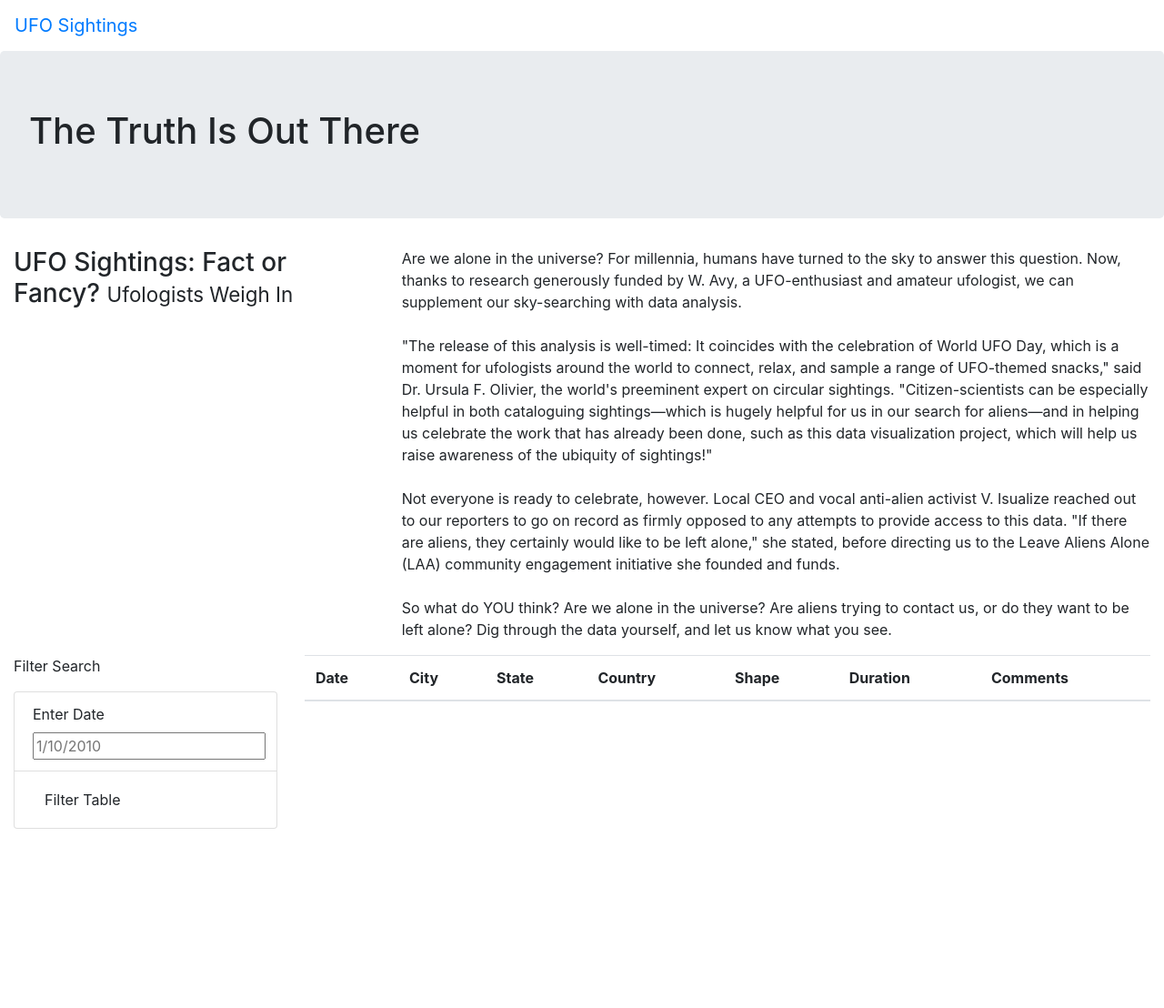
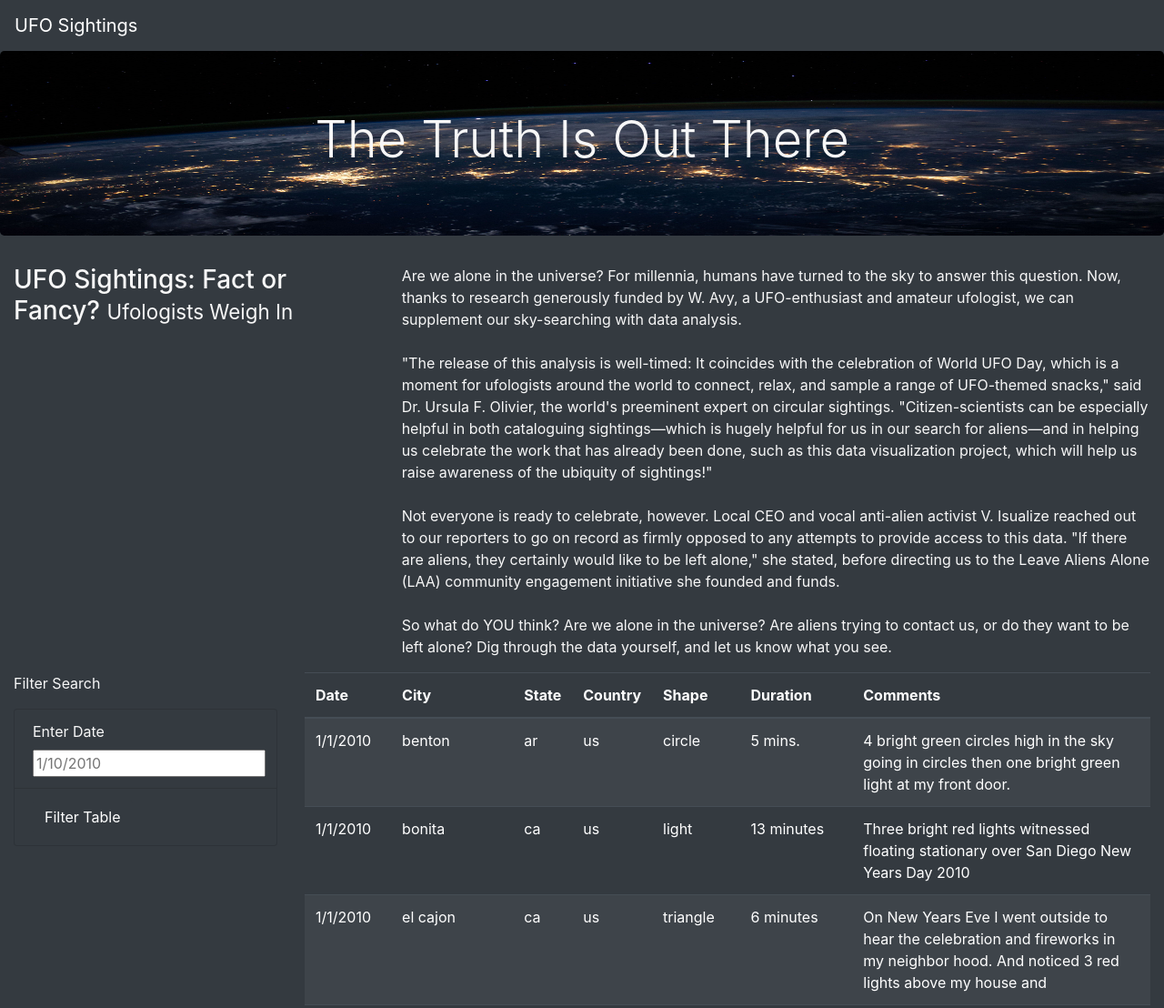
Before and after one commit to tylersojka/UFO_sightings, a plain HTML site: page index.html in a window 1280 px wide. Shown: the top 1108 px of the page at 91% size. Before the commit the page ends 911 px from the top, so only its background shows below. Drawn offline with nearby package versions, Linux system fonts and the light colour scheme.

Commit message:
finished the styling with style.css and html

```diff
--- a/index.html
+++ b/index.html
@@ -11,14 +11,14 @@
         />
     <link rel="stylesheet" href="static/css/style.css">
 </head>
-<body>
+<body class="bg-dark">
     <div class="wrapper">
-        <nav class="navbar navbar-expand-lg">
+        <nav class="navbar navbar-dark bg-dark navbar-expand-lg">
             <a class="navbar-brand" href="index.html">UFO Sightings</a>
         </nav>
     </div>
     <div class="jumbotron">
-        <h1>The Truth Is Out There</h1>
+        <h1 class="display-4">The Truth Is Out There</h1>
     </div>
     <div class="container-fluid">
         <div class="row">
@@ -33,15 +33,15 @@
     <div class="container-fluid">
         <div class="row">
           <div class="col-md-3">
-            <form>
+            <form class="bg-dark">
                 <p>Filter Search</p>
-                <ul class="list-group">
-                    <li class="list-group-item">
+                <ul class="list-group bg-dark">
+                    <li class="list-group-item bg-dark">
                         <label for="date">Enter Date</label>
                         <input type="text" placeholder="1/10/2010" id="datetime" />
                     </li>
-                    <li class="list-group-item">
-                        <button id="filter-btn" type="button" class="btn btn-default">
+                    <li class="list-group-item bg-dark">
+                        <button id="filter-btn" type="button" class="btn btn-dark">
                             Filter Table
                         </button>
                     </li>
@@ -49,7 +49,7 @@
             </form>
           </div>
           <div class="col-md-9">
-            <table class="table table-striped">
+            <table class="table table-striped table-dark">
                 <thead>
                     <tr>
                         <th>Date</th>
@@ -66,5 +66,8 @@
           </div>
         </div>
     </div>
+    <script src="https://cdnjs.cloudflare.com/ajax/libs/d3/4.11.0/d3.js"></script>
+    <script src="static/js/data.js"></script>
+    <script src="static/js/app.js"></script>
 </body>
 </html>
--- a/static/css/style.css
+++ b/static/css/style.css
@@ -0,0 +1,19 @@
+body {
+
+    color: #f7f7f7;
+  }
+  .jumbotron {
+      background-image: url(../images/nasa.jpg);
+      background-size: 100% 100%;
+      text-align: center;
+  }
+  .btn {
+        text-align: center;
+
+  }
+/* table styling */
+.table-dark {
+    color: table-dark-color;
+    background-color: table-dark-bg;
+
+    }
--- a/static/js/app.js
+++ b/static/js/app.js
@@ -1,13 +1,9 @@
-// // import the data from data.js
-// const tableData = data;
+// import the data from data.js
+const tableData = data;
 
-// // reference the html table using d3
-// var tbody = d3.select("tbody");
+// reference the html table using d3
+var tbody = d3.select("tbody");
 
-function printHello() {
-    console.log("Hello")
-}
-printHello;
 
 function buildTable(data){
 // first, clear any existing data
```
Also changed, not shown: static/images/nasa.jpg (added).
